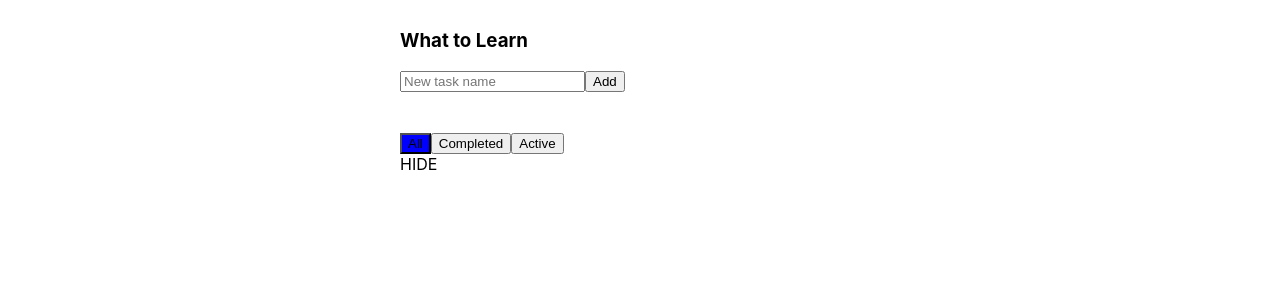
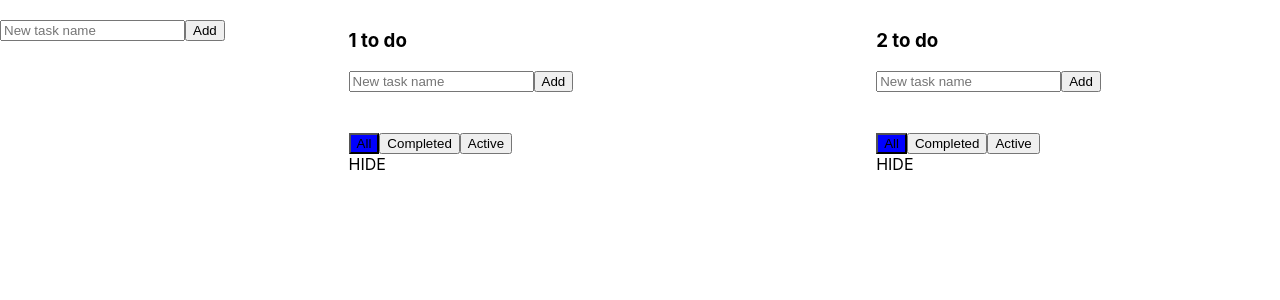
Before and after one commit to buldar/to_do_list, a React (Create React App) app: page / in a window 1280 px wide. Shown: the top 300 px of the page. Built offline with nearby package versions, Linux system fonts and the light colour scheme.

Commit message:
new todolists...

```diff
--- a/src/App.css
+++ b/src/App.css
@@ -1,8 +1,11 @@
 .App {
+ display: flex;
+    flex-direction: row;
+
 
 }
 .todoList {
-  width: 500px;
+  width: 300px;
   margin: 0 auto;
 }
 .todoList > div {
--- a/src/App.js
+++ b/src/App.js
@@ -1,112 +1,50 @@
 import React from 'react';
 import './App.css';
+import ToDoList from "./ToDoList";
 import ToDoListHeader from "./ToDoListHeader";
-import ToDoListTask from "./ToDoListTask";
-import ToDoListFooter from "./ToDoListFooter";
 
 
 class App extends React.Component {
+    state = {
+        todolists: [
+            {id: 1, title: '1 to do'},
+            {id: 2, title: '2 to do'},
+        ],
+        nextToDoListId: 3,
+    }
+
+    addToDoList = (title) => {
+        let newToDoList = {
+            title: title,
+            id: this.nextToDoListId,
+        };
+        this.nextToDoList++;
+        this.setState({
+            todolists: [...this.state.todolists, newToDoList]
+        })
+
+    }
+
+    saveState = () => {
+        let stateAsString = JSON.stringify(this.state);
+        localStorage.setItem('todolists', stateAsString)
+    };
 
 
-    state = {
-        // tasks: [
-        //     {id: 0, title: "JS", isDone: true, priority: "high"},
-        //     {id: 1, title: "CSS", isDone: false, priority: "low"},
-        //     {id: 2, title: "HTML", isDone: true, priority: "low"},
-        //     {id: 3, title: "REACT", isDone: false, priority: "high"}
-        // ],
-        tasks: [],
-        filterValue: 'All',
-    };
-         nextTaskId = null;
+    render = () => {
 
-    addTask = (newText) => {
-        let newTask = {
-            id: this.nextTaskId,
-            title: newText,
-            isDone: false,
-            priority: "medium"
-        };
 
-        let newTasks = [...this.state.tasks, newTask];
+        let toDoListsElements = this.state.todolists.map(x => {
+            return <ToDoList id={x.id} title={x.title} key={x.id}/>
+        })
 
-        this.setState({
-            tasks: newTasks
-        }, () => {this.saveToStorage();}
-        );
-        this.nextTaskId++;
-    }
-    changeFilter = (newFilterValue) => {
-        this.setState({
-            filterValue: newFilterValue
-        });
-    }
-    changeCheckAndTitle = (taskId, obj) => {
-        let newTasks = this.state.tasks.map(t => {
-                if (t.id != taskId) {
-                    return t;
-                } else {
-                    return {...t, ...obj};
-                }
-            }
-        );
-        this.setState({tasks: newTasks})
-    }
-    changeStatus = (taskId, isDone) => {
-        this.changeCheckAndTitle(taskId, {isDone: isDone});
-    }
-    changeTask = (taskId, title) => {
-        this.changeCheckAndTitle(taskId, {title: title})
-    }
-    saveToStorage = () => {
-        let stateAsString = JSON.stringify(this.state);
-        localStorage.setItem('our-state', stateAsString);
-    };
-    loadFromStorage = () => {
-        let state = {
-           tasks: [],
-           filterValue: 'All'
-        };
-        let stateAsString = localStorage.getItem('our-state');
-        if (stateAsString!=null) {
-            state=JSON.parse(stateAsString);
-        }
-        this.setState(state);
-        this.nextTaskId = state.tasks.length+1;
-    }
-    componentDidMount() {
-        this.loadFromStorage();
-    }
+        return (
 
-    render = () => {
-        return (
             <div className="App">
-                <div className="todoList">
-                    <ToDoListHeader onClick={this.addTask} onTitle={this.newTaskTitle}/>
-                    <ToDoListTask
-                        changeTask={this.changeTask}
-                        changeStatus={this.changeStatus}
-                        atributForTasks={this.state.tasks.filter(t => {
-                            switch (this.state.filterValue) {
-                                case 'All':
-                                    return true;
-                                    break;
-                                case 'Completed':
-                                    return t.isDone === true;
-                                    break;
-                                case 'Active':
-                                    return t.isDone === false;
-                                    break;
-                                default:
-                                    return true;
-                                    break;
-                            }
-                        })
-                        }/>
-                    <ToDoListFooter changeFilter={this.changeFilter} filterValue={this.state.filterValue}
-                                    inpval={this.newTaskTitle}/>
-
-                </div>
+                <ToDoListHeader/>
+                {toDoListsElements}
+                {/*<ToDoList id={1}/>*/}
+                {/*<ToDoList id={2}/>*/}
             </div>
         );
     }
--- /dev/null
+++ b/src/ToDoList.jsx
@@ -0,0 +1,108 @@
+import React from 'react'
+import ToDoListHeader from "./ToDoListHeader";
+import ToDoListTask from "./ToDoListTask";
+import ToDoListFooter from "./ToDoListFooter";
+
+class ToDoList extends React.Component {
+    state = {
+        // tasks: [
+        //     {id: 0, title: "JS", isDone: true, priority: "high"},
+        //     {id: 1, title: "CSS", isDone: false, priority: "low"},
+        //     {id: 2, title: "HTML", isDone: true, priority: "low"},
+        //     {id: 3, title: "REACT", isDone: false, priority: "high"}
+        // ],
+        tasks: [],
+        filterValue: 'All',
+    };
+    nextTaskId = null;
+
+    addTask = (newText) => {
+        let newTask = {
+            id: this.nextTaskId,
+            title: newText,
+            isDone: false,
+            priority: "medium"
+        };
+
+        let newTasks = [...this.state.tasks, newTask];
+
+        this.setState({
+                tasks: newTasks
+            }, () => {this.saveToStorage();}
+        );
+        this.nextTaskId++;
+    }
+    changeFilter = (newFilterValue) => {
+        this.setState({
+            filterValue: newFilterValue
+        });
+    }
+    changeCheckAndTitle = (taskId, obj) => {
+        let newTasks = this.state.tasks.map(t => {
+                if (t.id != taskId) {
+                    return t;
+                } else {
+                    return {...t, ...obj};
+                }
+            }
+        );
+        this.setState({tasks: newTasks})
+    }
+    changeStatus = (taskId, isDone) => {
+        this.changeCheckAndTitle(taskId, {isDone: isDone});
+    }
+    changeTask = (taskId, title) => {
+        this.changeCheckAndTitle(taskId, {title: title})
+    }
+    saveToStorage = () => {
+        let stateAsString = JSON.stringify(this.state);
+        localStorage.setItem('our-state'+this.props.id, stateAsString);
+    };
+    loadFromStorage = () => {
+        let state = {
+            tasks: [],
+            filterValue: 'All'
+        };
+        let stateAsString = localStorage.getItem('our-state'+this.props.id);
+        if (stateAsString!=null) {
+            state=JSON.parse(stateAsString);
+        }
+        this.setState(state);
+        this.nextTaskId = state.tasks.length+1;
+    }
+    componentDidMount() {
+        this.loadFromStorage();
+    }
+    render () {
+        return (
+            <div className="todoList">
+                <ToDoListHeader onClick={this.addTask} onTitle={this.newTaskTitle} title={this.props.title}/>
+                <ToDoListTask
+                    changeTask={this.changeTask}
+                    changeStatus={this.changeStatus}
+                    atributForTasks={this.state.tasks.filter(t => {
+                        switch (this.state.filterValue) {
+                            case 'All':
+                                return true;
+                                break;
+                            case 'Completed':
+                                return t.isDone === true;
+                                break;
+                            case 'Active':
+                                return t.isDone === false;
+                                break;
+                            default:
+                                return true;
+                                break;
+                        }
+                    })
+                    }/>
+                <ToDoListFooter changeFilter={this.changeFilter} filterValue={this.state.filterValue}
+                                inpval={this.newTaskTitle}/>
+
+            </div>
+        )
+    }
+}
+
+export default ToDoList;
--- /dev/null
+++ b/src/ToDoListForm.js
@@ -0,0 +1,22 @@
+import React from 'react';
+
+
+
+class ToDoListForm extends React.Component {
+
+
+    render() {
+         return (
+            <div >
+                <input value={this.props.title}
+                       onChange={this.props.onChange}
+                       onKeyPress={this.props.onKeyPress}
+                       type="text"
+                       placeholder="New task name" />
+                <button onClick={this.props.onClick}>Add</button>
+            </div>
+        );
+    }
+}
+
+export default ToDoListForm;
--- a/src/ToDoListHeader.js
+++ b/src/ToDoListHeader.js
@@ -1,4 +1,6 @@
 import React from 'react';
+import ToDoListTitle from "./ToDoListTitle";
+import ToDoListForm from "./ToDoListForm";
 
 
 class ToDoListHeader extends React.Component {
@@ -37,17 +39,23 @@ class ToDoListHeader extends React.Component {
         let classforinput = (this.state.error) ? 'error' : '';
         return (
             <div className="todoList-header">
-                <h3 className="todoList-header__title">What to Learn</h3>
-                <div className="todoList-newTaskForm">
-                    <input value={this.state.title}
-                           //autoFocus={true}
-                           onChange={this.changeInput}
-                           onKeyPress={this.onKeyPress}
-                           type="text"
-                           placeholder="New task name"
-                           className={classforinput}/>
-                    <button onClick={this.addClick}>Add</button>
-                </div>
+                <ToDoListTitle title={this.props.title}/>
+                <ToDoListForm value={this.state.title}
+                              onChange={this.changeInput}
+                              onKeyPress={this.onKeyPress}
+                              type='text'
+                              placeholder="New task name"
+                              onClick={this.addClick}/>
+                {/*<div className="todoList-newTaskForm">*/}
+                {/*    <input value={this.state.title}*/}
+                {/*           //autoFocus={true}*/}
+                {/*           onChange={this.changeInput}*/}
+                {/*           onKeyPress={this.onKeyPress}*/}
+                {/*           type="text"*/}
+                {/*           placeholder="New task name"*/}
+                {/*           className={classforinput}/>*/}
+                {/*    <button onClick={this.addClick}>Add</button>*/}
+                {/*</div>*/}
             </div>
         );
     }
--- /dev/null
+++ b/src/ToDoListTitle.js
@@ -0,0 +1,16 @@
+import React from 'react';
+
+
+class ToDoListTitle extends React.Component {
+
+
+    render() {
+        return (
+            <div className="todoList-header">
+                <h3 className="todoList-header__title">{this.props.title}</h3>
+            </div>
+        );
+    }
+}
+
+export default ToDoListTitle;
```
